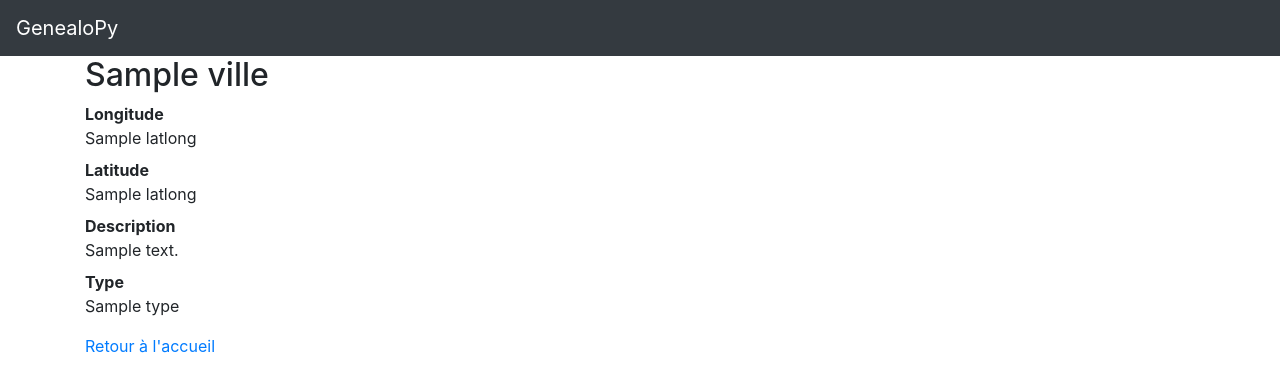
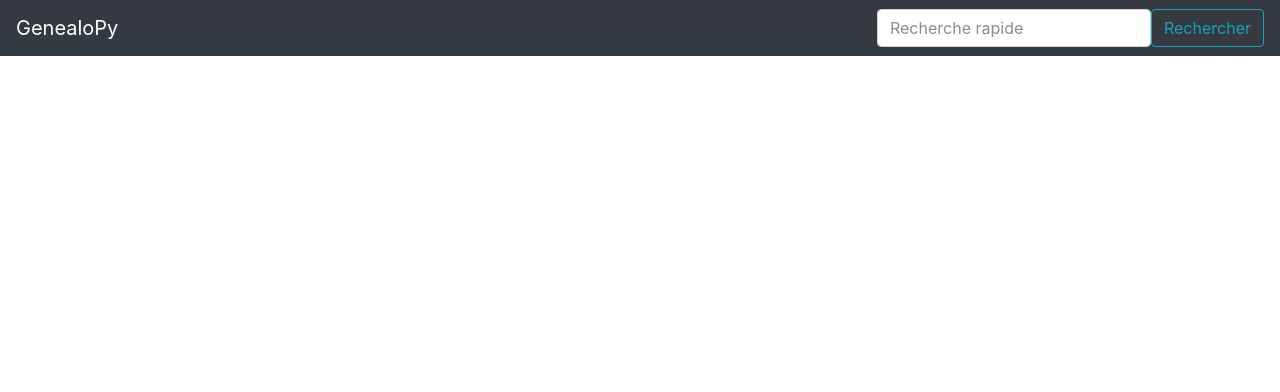
Before and after one commit to anahihaedo/GenealoPy, a Flask app: template genalopy/templates/pages/place.html in a window 1280 px wide. Shown: the top 392 px of the page. Run offline with Flask 2, Linux system fonts and the light colour scheme; the template is opened without the code that fills it: most values are stand-ins (such as "Sample title", 1, 10 or a date in 2020).

Commit message:
actualisation

```diff
--- a/genalopy/app.py
+++ b/genalopy/app.py
@@ -24,6 +24,6 @@
 # initier l'extension de la bdd
 db = SQLAlchemy(app)
 # configurer la gestion d'utilisateur-rice-s
-login = LoginManager(app)
+login: LoginManager = LoginManager(app)
 
 from .routes import *
--- a/genalopy/modeles/__init__.py
+++ b/genalopy/modeles/__init__.py
@@ -0,0 +1,2 @@
+from .donnees import *
+from .utilisateur import *
--- a/genalopy/templates/conteneur.html
+++ b/genalopy/templates/conteneur.html
@@ -8,15 +8,12 @@
 </head>
 <body>
 
-<div class="container">
-    <nav class="navbar navbar-expand-md navbar-dark bg-dark fixed-top">
-        <a class="navbar-brand" href="{{ url_for('homepage') }}">GenealoPy</a>
-    </nav>
-    <div class="row">
-        <div class="col">
-            {% block corps %}{% endblock %}
-        </div>
-    </div>
-</div>
+<nav class="navbar navbar-expand-md navbar-dark bg-dark justify-content-between">
+    <a class="navbar-brand" href="{{ url_for('homepage') }}">GenealoPy</a>
+    <form class="form-inline">
+      <input class="form-control" type="search" name="keyword" placeholder="Recherche rapide" aria-label="Recherche">
+      <button class="btn btn-outline-info" type="submit">Rechercher</button>
+    </form>
+</nav>
 </body>
 </html>
--- a/genalopy/templates/pages/homepage.html
+++ b/genalopy/templates/pages/homepage.html
@@ -4,7 +4,7 @@
     {% if lieux %}
     <p>Il y a {{lieux|length}} lieux enregistrés :</p>
         <ul>
-            {% for lieu_id, lieu in lieux.items() %}
+            {% for lieu_id, lieu in lieu %}
                 <li><a href="{{url_for('lieu', place_id=lieu_id)}}">{{lieu.nom}}</a></li>
             {% endfor %}
         </ul>
--- a/genalopy/templates/pages/place.html
+++ b/genalopy/templates/pages/place.html
@@ -8,12 +8,12 @@
     {% if lieu %}
         <h1>{{lieu.nom}}</h1>
         <h2>{{lieu.ville}}</h2>
-        <dl>
+       <!-- <dl>
             <dt>Longitude</dt><dd>{{lieu.latlong[1]}}</dd>
             <dt>Latitude</dt><dd>{{lieu.latlong[0]}}</dd>
             <dt>Description</dt><dd>{{lieu.description}}</dd>
             <dt>Type</dt><dd>{{lieu.type}}</dd>
-        </dl>
+        </dl> -->
     {% else %}
         <p>La base de données est en cours de constitution</p>
     {% endif %}
```
Also changed, not shown: genalopy/modeles/donnees.py (+0 -7 lines), genalopy/modeles/utilisateur.py (added, +24 -0 lines), db.sqlite.
